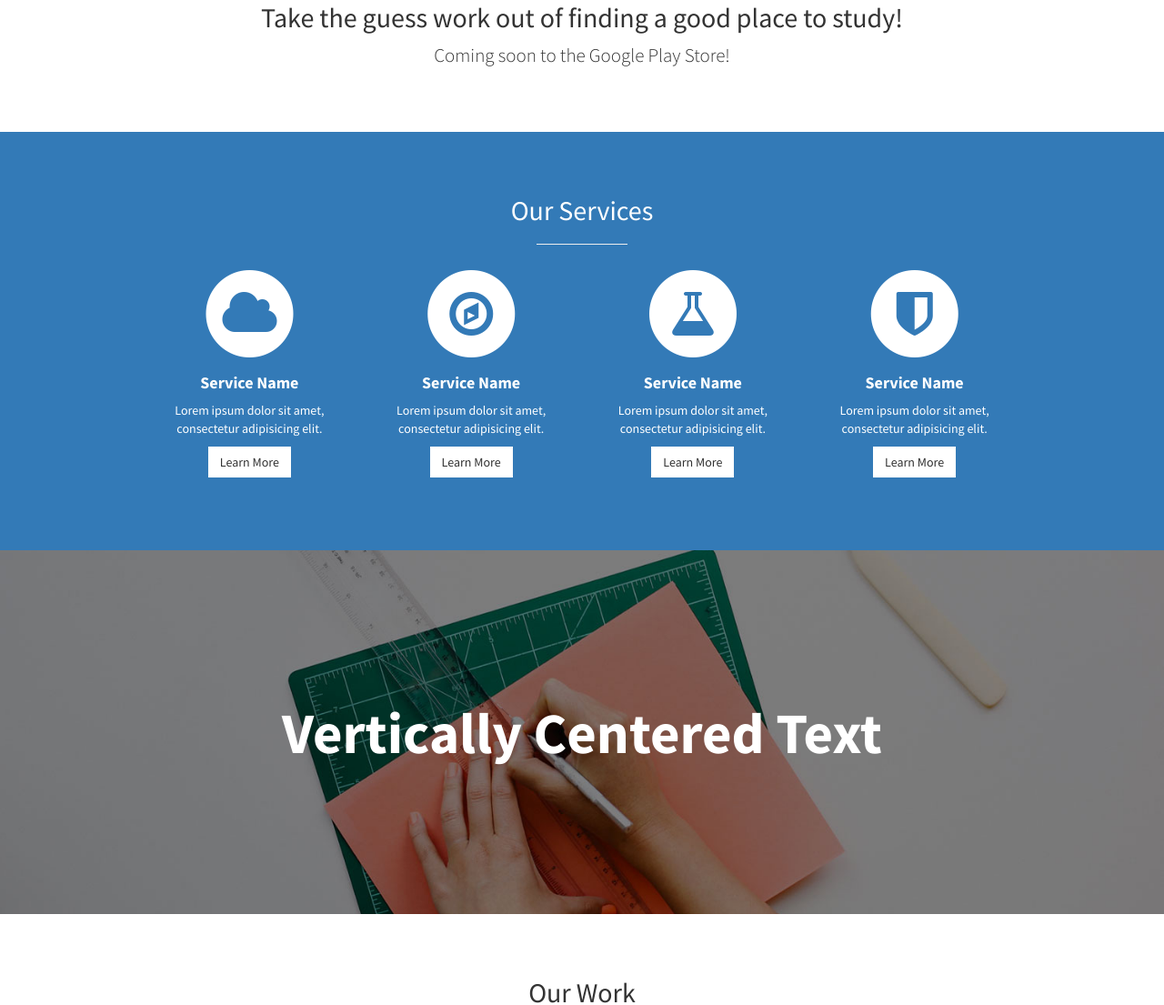
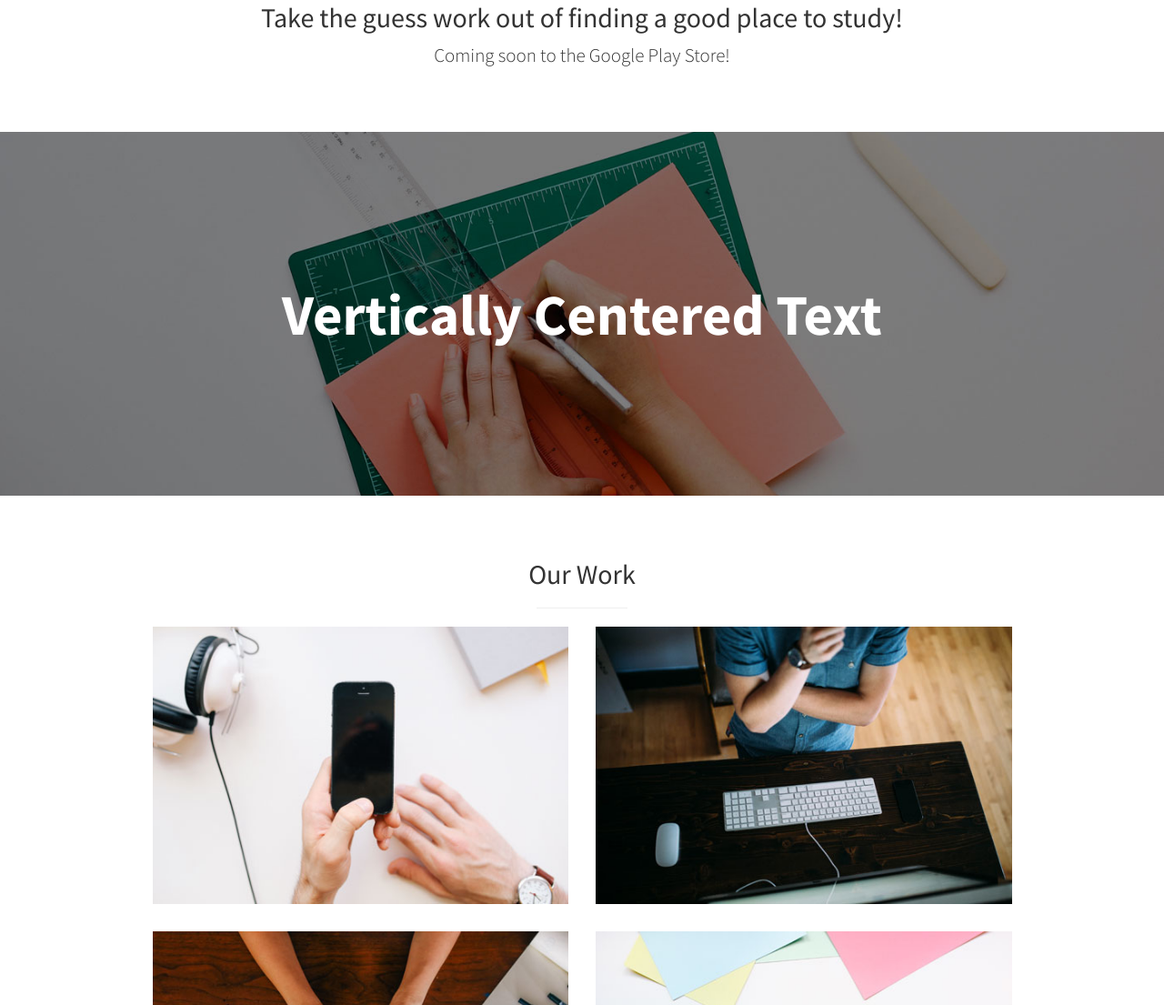
Before and after one commit to LiBusy/LiBusy.github.io, a website: page index.html in a window 1280 px wide. Shown: the part 867-1972 px from the top of the page at 91% size. Drawn offline with Linux system fonts and the light colour scheme.

Commit message:
commented out some code

```diff
--- a/index.html
+++ b/index.html
@@ -84,7 +84,7 @@
 
     <!-- Services -->
     <!-- The circle icons use Font Awesome's stacked icon classes. For more information, visit http://fontawesome.io/examples/ -->
-    <section id="services" class="services bg-primary">
+    <!-- <section id="services" class="services bg-primary">
         <div class="container">
             <div class="row text-center">
                 <div class="col-lg-10 col-lg-offset-1">
@@ -263,7 +263,7 @@
         </div>
         <a id="to-top" href="#top" class="btn btn-dark btn-lg"><i class="fa fa-chevron-up fa-fw fa-1x"></i></a>
     </footer>
-
+ -->
     <!-- jQuery -->
     <script src="js/jquery.js"></script>
 
```
